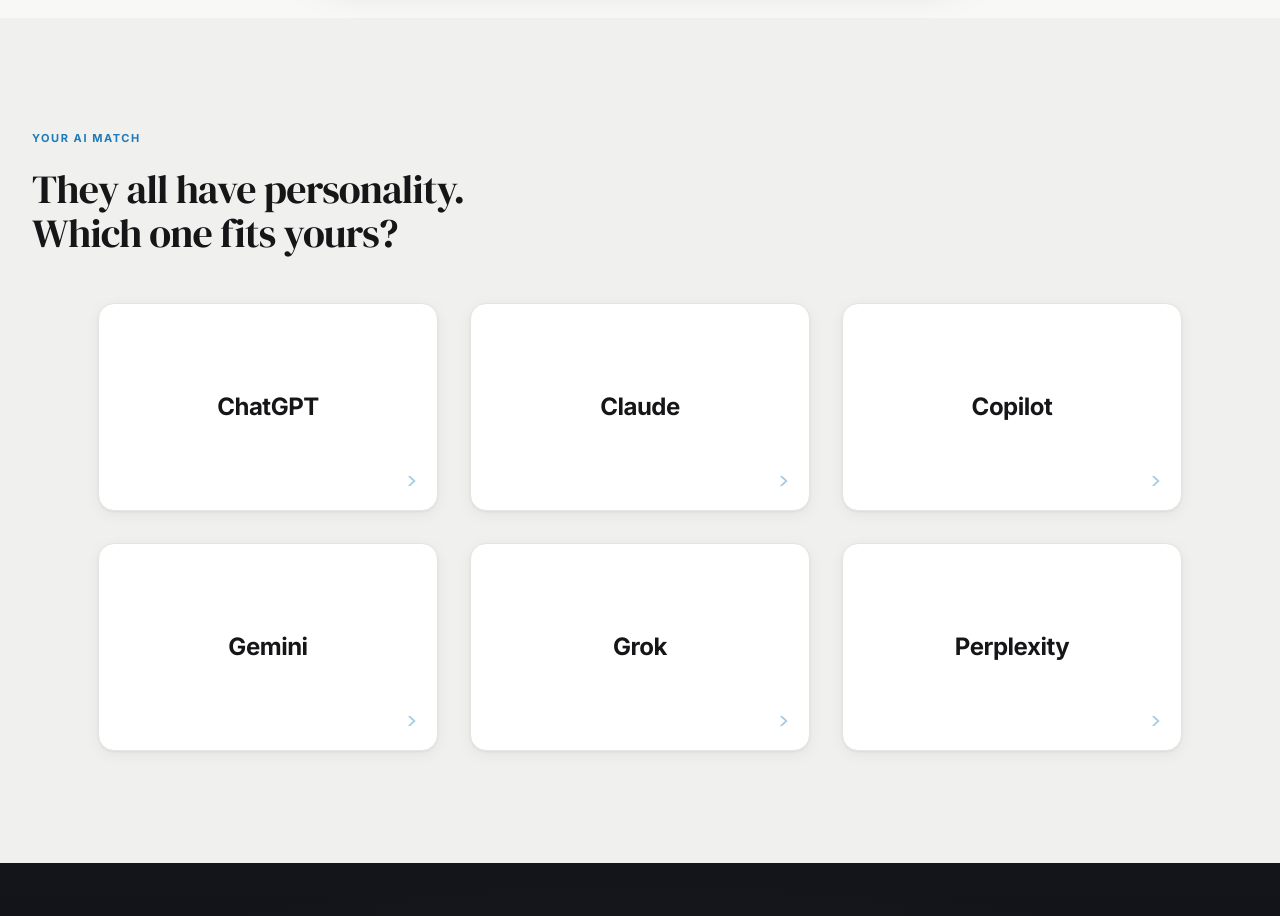
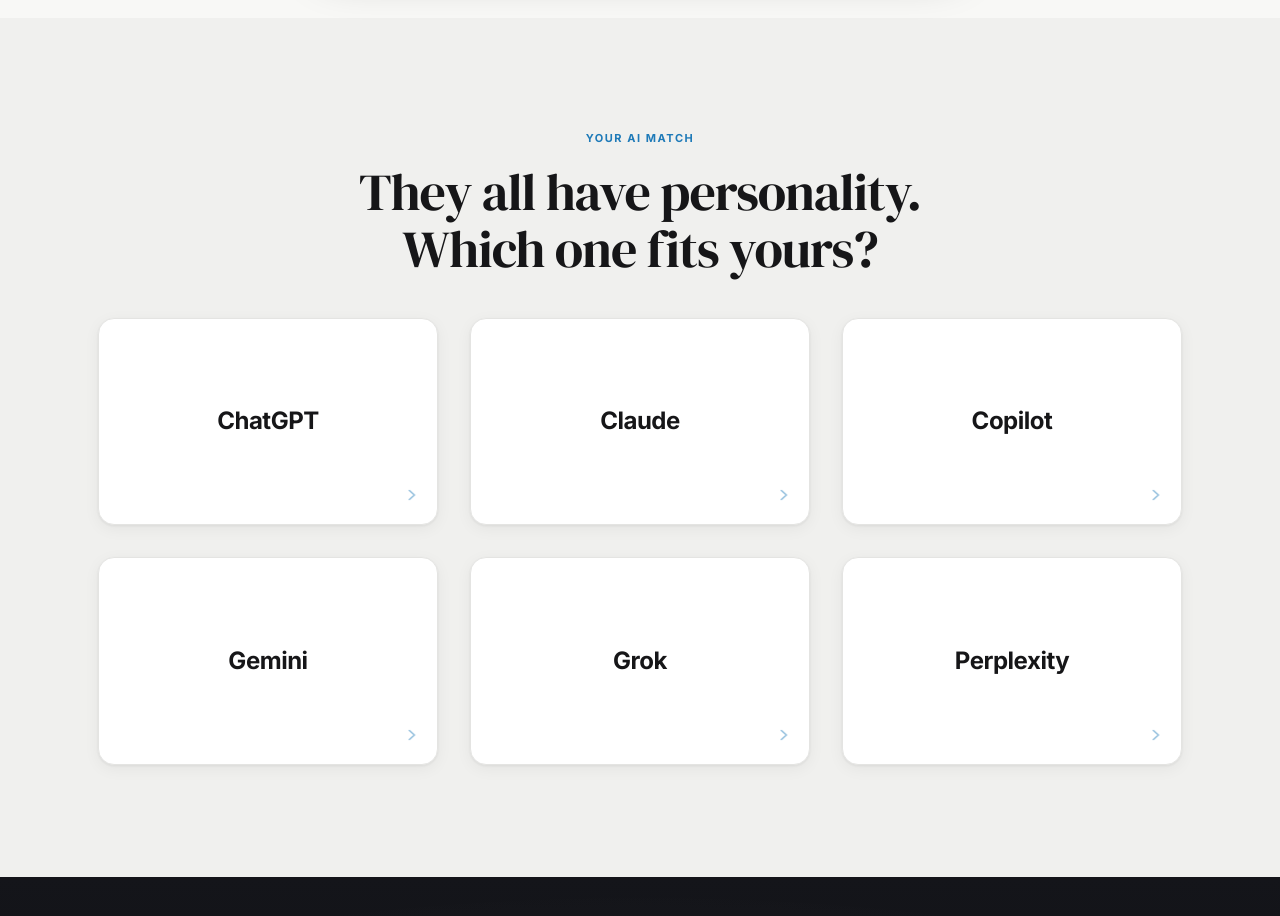
Before and after one commit to coolcalvin457-tech/agent-timesaver-nextjs, a Next.js app: page / in a window 1280 px wide. Shown: the part 2440-3356 px from the top of the page. Built offline with nearby package versions, Linux system fonts and the light colour scheme; no server answers.

Commit message:
Homepage: center Your AI Match headline + match Section 3 size/spacing pattern

```diff
--- a/app/page.tsx
+++ b/app/page.tsx
@@ -86,14 +86,18 @@ export default function Home() {
         {/* ── Section 4: Find Your AI Match ────────────────────────────── */}
         <section className="section section-alt" id="transformation">
           <div className="container">
-            <div className="eyebrow">Your AI Match</div>
+
+            {/* Centered header (matches Section 3 pattern) */}
+            <div style={{ maxWidth: "880px", margin: "0 auto", textAlign: "center", marginBottom: "40px" }}>
+              <div className="eyebrow" style={{ marginBottom: "16px" }}>Your AI Match</div>
               <h2
                 className="heading-1"
-              style={{ marginBottom: "48px", fontSize: "clamp(1.75rem, 3.5vw, 2.5rem)", lineHeight: "var(--section-headline-lh)", letterSpacing: "var(--section-headline-ls)" }}
+                style={{ marginBottom: 0, fontSize: "var(--section-headline-size)", lineHeight: "var(--section-headline-lh)", letterSpacing: "var(--section-headline-ls)" }}
               >
                 <span style={{ display: "block" }}>They all have personality.</span>
                 <span style={{ display: "block" }}>Which one fits yours?</span>
               </h2>
+            </div>
 
             <AiMatchCards />
           </div>
```
Lines whose indentation alone changed are shown as unchanged.
